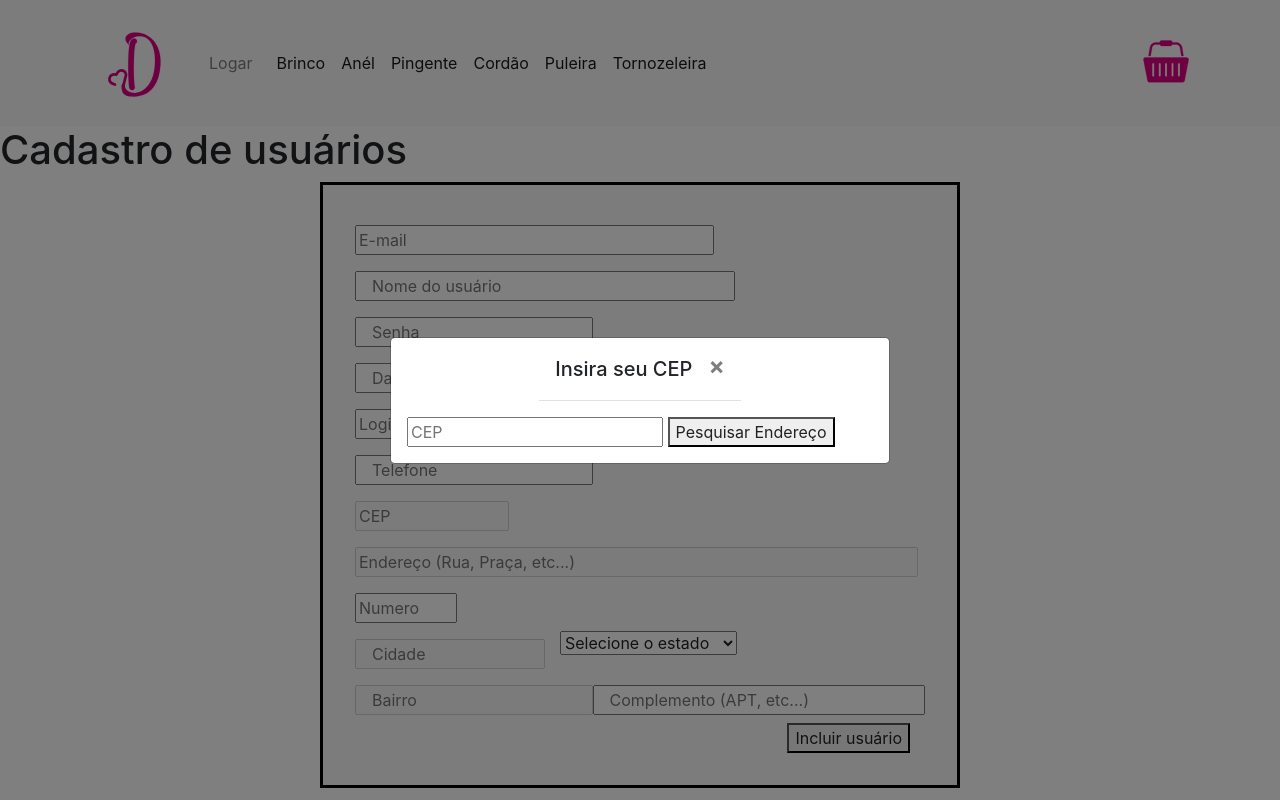
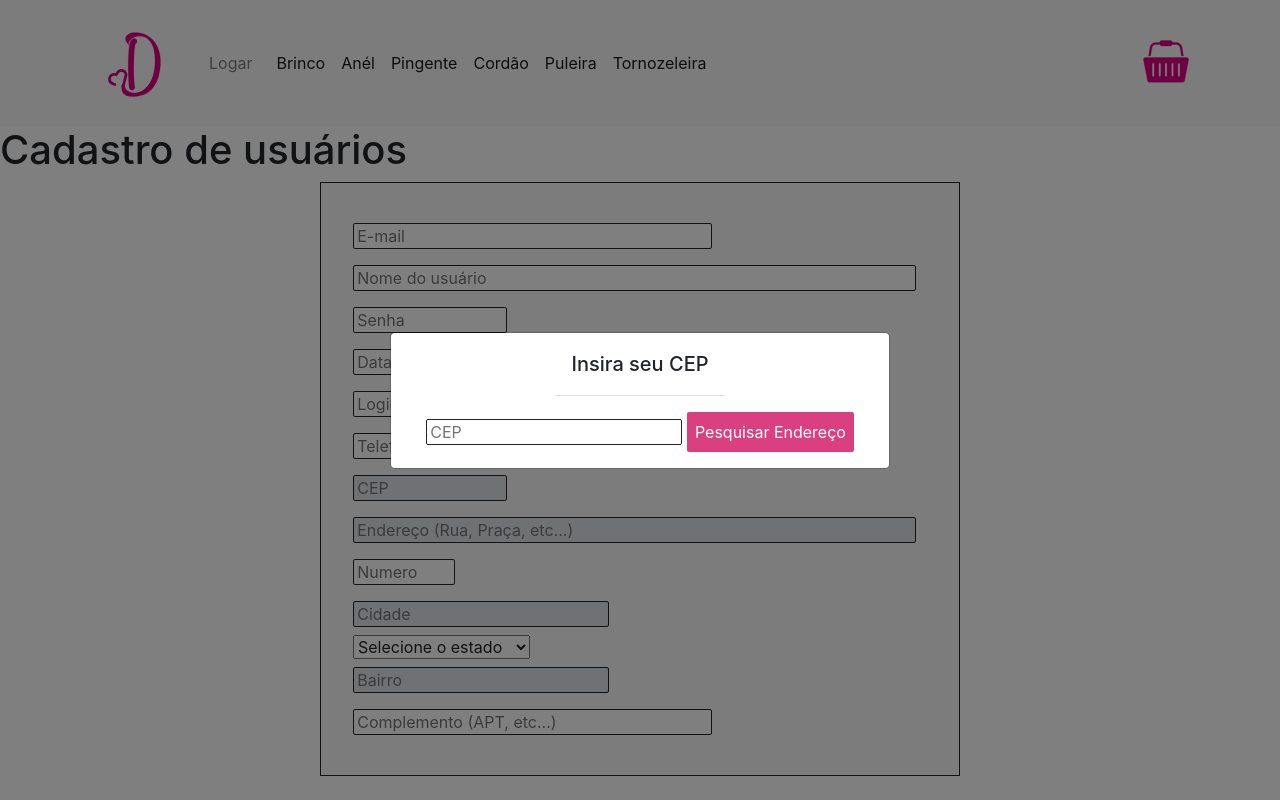
Before and after one commit to SilvioDiaz/Dmarsil, a PHP site: page /index.php?pagina=cadastro in a window 1280 px wide. Run offline with PHP 8.4, Linux system fonts and the light colour scheme; data comes from the database, SQL or seed files in the repository; data that the repository does not hold is empty.

Commit message:
Melhoria em botão, input e formulários

```diff
--- a/css/style.css
+++ b/css/style.css
@@ -1,3 +1,34 @@
+input{
+    border: solid 0.5px #212529;
+    color: #212529;
+    padding: 0 0.2rem;
+    border-radius: 2px;
+}
+
+input[type='file'] {
+    display: none
+  }
+
+input:focus{
+    border: solid 0.5px #da4080;
+}
+
+input:read-only{
+    background-color: #dee2e6;
+}
+
+button{
+    border: none;
+}
+
+input[type=radio]:checked{
+  color: #da4080;
+}
+option:checked {
+  color: red;
+}
+
+
 .container-lg{
     justify-content: center;
     display: flex;
@@ -121,7 +152,7 @@ td,th{
 }
 
 .cadastro{
-    border: solid black;
+    border: solid 0.5px #212529;
     background: #f8f9fa;
     width: 50%;
     padding: 2rem;
@@ -198,18 +229,25 @@ td,th{
     flex-direction: row-reverse;
 }
 
-input[type='file'] {
-    display: none
+
+  /* Aparência que terá o seletor de arquivo */
+  .btnPrincipal {
+    background-color: #da4080;
+    border-radius: 2px;
+    color: #fff;
+    cursor: pointer;
+    padding: 0.5rem;
   }
 
-  /* Aparência que terá o seletor de arquivo */
-  .btn {
-    background-color: pink;
-    border-radius: 5px;
-    color: #fff;
-    cursor: pointer;
-    padding: 6px 20px
+  .btnPrincipal:hover{
+      color: #212529;
   }
+
+.modal-body{
+    display: flex;
+    justify-content: center;
+}
+
 
 
 
--- a/paginas/cadastro.php
+++ b/paginas/cadastro.php
@@ -137,16 +137,13 @@ function caixaAlta(campo){
             <div class="modal-content">
                 <div class="modal-header">
                     <h5 class="modal-title" id="exampleModalLabel">Insira seu CEP</h5>
-            <button type="button" class="close" data-dismiss="modal" aria-label="Close">
-            <span aria-hidden="true">&times;</span>
-            </button>
                 </div>
                 <div class="modal-body">
 
                     <div>
                         <form action="" method="post">
                             <input placeholder = "CEP" type="text" name="cep">
-                    <button id="endPesquisa" type="submit">Pesquisar Endereço</button>
+                            <button class="btnPrincipal" id="endPesquisa" type="submit">Pesquisar Endereço</button>
                         </form>
                     </div>
 
@@ -199,16 +196,16 @@ function caixaAlta(campo){
 
                 <input class="input_cadastro entrada" type="email" size=30 value="<?=$campo['email']?>" maxlength="30" id="txtEmail" name="txtEmail" placeholder="E-mail"required><br>
 
-                <input class="input_cadastro entrada col-8" type="text" size=50 value="<?=$campo['nome']?>" maxlength="50" id="txtNome" name="txtNome" placeholder="Nome do usuário" onkeyup="caixaAlta(this)" required><br>
-                <input class="input_cadastro entrada col-5" type="password" size=10 value="<?=$campo['senha']?>" maxlength="15" id="txtSenha" name="txtSenha" placeholder="Senha" required><br>
+                <input class="input_cadastro entrada" type="text" size=50 value="<?=$campo['nome']?>" maxlength="50" id="txtNome" name="txtNome" placeholder="Nome do usuário" onkeyup="caixaAlta(this)" required><br>
+                <input class="input_cadastro entrada" type="password" size=10 value="<?=$campo['senha']?>" maxlength="15" id="txtSenha" name="txtSenha" placeholder="Senha" required><br>
 
-                <input class="input_cadastro entrada col-4" type="text" size=15 value="<?=$campo['nascimento']?>" id="txtNascimento" name="txtNascimento" placeholder="Data de Nascimento" maxlength="10" onkeypress="verificarNumero(this,event)"  onkeypress="formatarData(this,event)" required ><br>
+                <input class="input_cadastro entrada" type="text" size=15 value="<?=$campo['nascimento']?>" id="txtNascimento" name="txtNascimento" placeholder="Data de Nascimento" maxlength="10" onkeypress="verificarNumero(this,event)"  onkeypress="formatarData(this,event)" required ><br>
 
                 <input class="input_cadastro entrada entrada-top" size=10 value="<?=$campo['login']?>" maxlength="10" type="text" id="txtLogin" name="txtLogin" placeholder="Login" required><br>
 
                 <div class="col-12">
                     <div class="row">
-                        <input class="input_cadastro entrada col-5" type="text" size=15 value="<?=$campo['telefone']?>" maxlength="14" id="txtTelefone" name="txtTelefone" placeholder="Telefone" onkeypress="verificarNumero(this,event)" required><br>
+                        <input class="input_cadastro entrada" type="text" size=15 value="<?=$campo['telefone']?>" maxlength="14" id="txtTelefone" name="txtTelefone" placeholder="Telefone" onkeypress="verificarNumero(this,event)" required><br>
                     </div>
                 </div>
 
@@ -216,16 +213,17 @@ function caixaAlta(campo){
 
                 <div class="col-12">
                     <div class="row">
-                        <input readonly class="input_cadastro entrada" type="text" size=50 value="<?=$campo['endereco']?>" maxlength="40" id="txtEndereco" name="txtEndereco" placeholder="Endereço (Rua, Praça, etc...)" onkeyup="caixaAlta(this)" required><br>
+                        <input style="margin-right: 0.5rem;" readonly class="input_cadastro entrada" type="text" size=50 value="<?=$campo['endereco']?>" maxlength="40" id="txtEndereco" name="txtEndereco" placeholder="Endereço (Rua, Praça, etc...)" onkeyup="caixaAlta(this)" required><br>
                         <input class="input_cadastro entrada" type="text" size=5 value="<?=$campo['numero']?>" maxlength="8" id="txtNumero" name="txtNumero" placeholder="Numero" onkeypress="verificarNumero(this,event)"><br>
                     </div>
                 </div>
 
                 <div class="col-12">
                     <div class="row">
-                        <input readonly class="entrada input_cadastro col-4" type="text" size=20 value="<?=$campo['cidade']?>" maxlength="25" id="txtCidade" name="txtCidade" placeholder="Cidade" required><br>
+                        <div>
+                            <input readonly class="entrada input_cadastro" type="text" size=20 value="<?=$campo['cidade']?>" maxlength="25" id="txtCidade" name="txtCidade" placeholder="Cidade" required><br>
 
-                        <div class="col-8">
+                            <div>
                                 <select class="entrada" name="cmbEstado">
                                     <option value="#">Selecione o estado</option>
 
@@ -242,11 +240,12 @@ function caixaAlta(campo){
                             </div>
                         </div>
                     </div>
+                </div>
 
                 <div class="col-12">
                     <div class="row">
-                        <input readonly class="entrada input_cadastro col-5" type="text" size=20 value="<?=$campo['bairro']?>" maxlength="25" id="txtBairro" name="txtBairro" placeholder="Bairro" required><br>
-                        <input class="entrada input_cadastro col-7" type="text" size=30 value="<?=$campo['complemento']?>" maxlength="20" id="txtComplemento" name="txtComplemento" placeholder="Complemento (APT, etc...)"><br>
+                        <input style="margin-right: 0.5rem;" readonly class="entrada input_cadastro" type="text" size=20 value="<?=$campo['bairro']?>" maxlength="25" id="txtBairro" name="txtBairro" placeholder="Bairro" required><br>
+                        <input class="entrada input_cadastro" type="text" size=30 value="<?=$campo['complemento']?>" maxlength="20" id="txtComplemento" name="txtComplemento" placeholder="Complemento (APT, etc...)"><br>
                     </div>
                 </div>
 
@@ -260,6 +259,8 @@ function caixaAlta(campo){
                     if($resultadoHeader['id_tipo'] = 1){
 
                 ?>
+
+                <button class="btnPrincipal" name=<?= $btnID?> id=<?= $btnID?> type="submit"><?=$descricao_botao?></button>
 
                 <select class="entrada" name="cmbTipo">
                     <option value="#">Selecione o tipo</option>
@@ -281,7 +282,7 @@ function caixaAlta(campo){
                 ?>
 
 
-                    <button class="link_botao" name=<?= $btnID?> id=<?= $btnID?> type="submit"><?=$descricao_botao?></button>
+
                 </div>
 
 
--- a/paginas/login.php
+++ b/paginas/login.php
@@ -18,7 +18,7 @@
 <form class="formulario" action='./script/codigo_login.php?<?=$pagina?>' method='POST'>
     <input type="text" id="inputLogin"  name="inputLogin" placeholder="Login" required maxlength="10"> <br>
     <input type="password" id="inputSenha" name="inputSenha" placeholder="Senha" required maxlength="15"> <br>
-    <button type="submit" id="btnIncluir">Login</button>
+    <button class="btnPrincipal" type="submit" id="btnIncluir">Login</button>
 </form>
 <a href = ./index.php?pagina=cadastro>Não tem cadasro? Clique aqui</a>
 </div>
```
Also changed, not shown: paginas/ADMIN/cadastroproduto.php (+5 -2 lines). Lines whose indentation alone changed are shown as unchanged.
